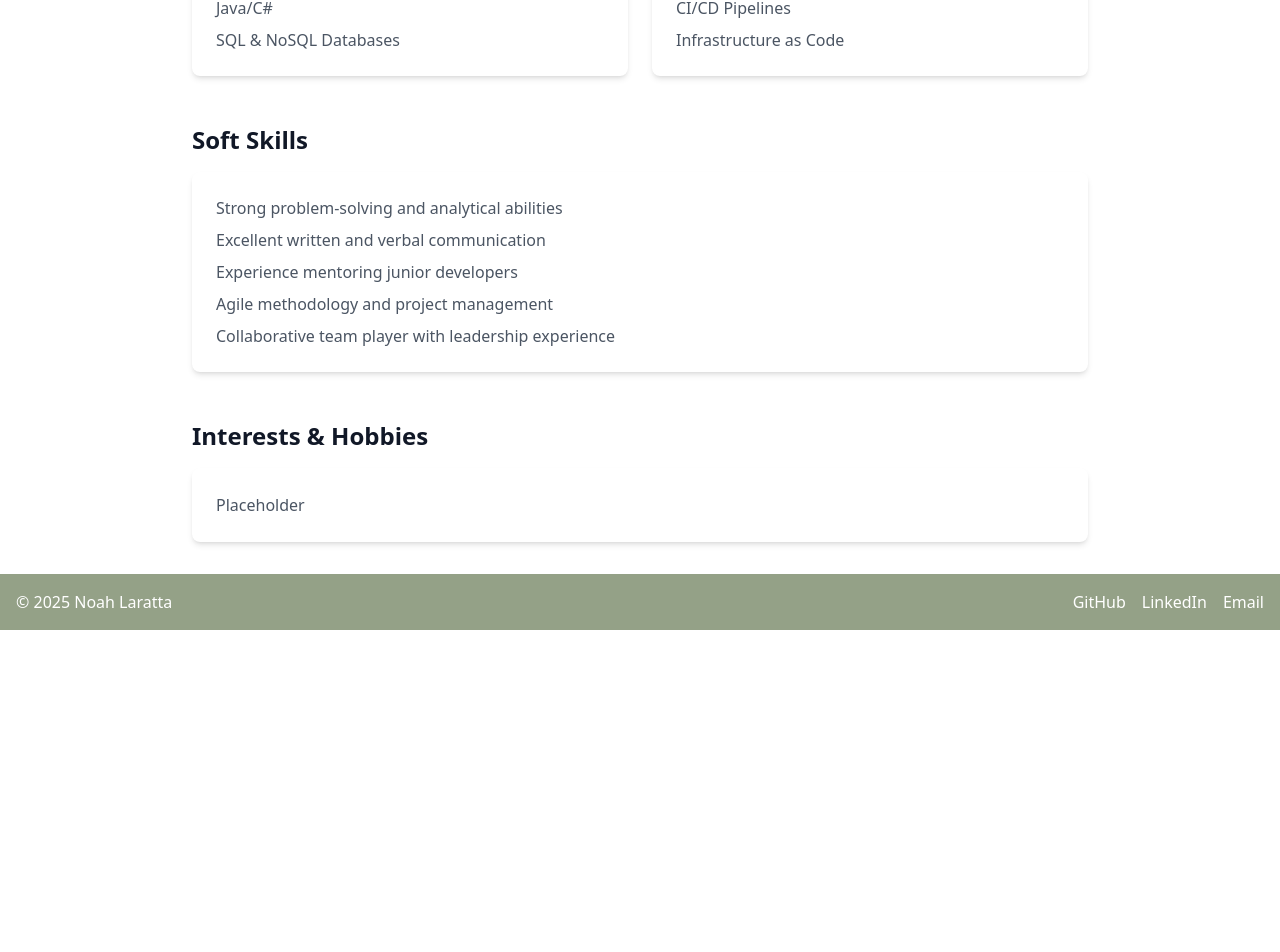
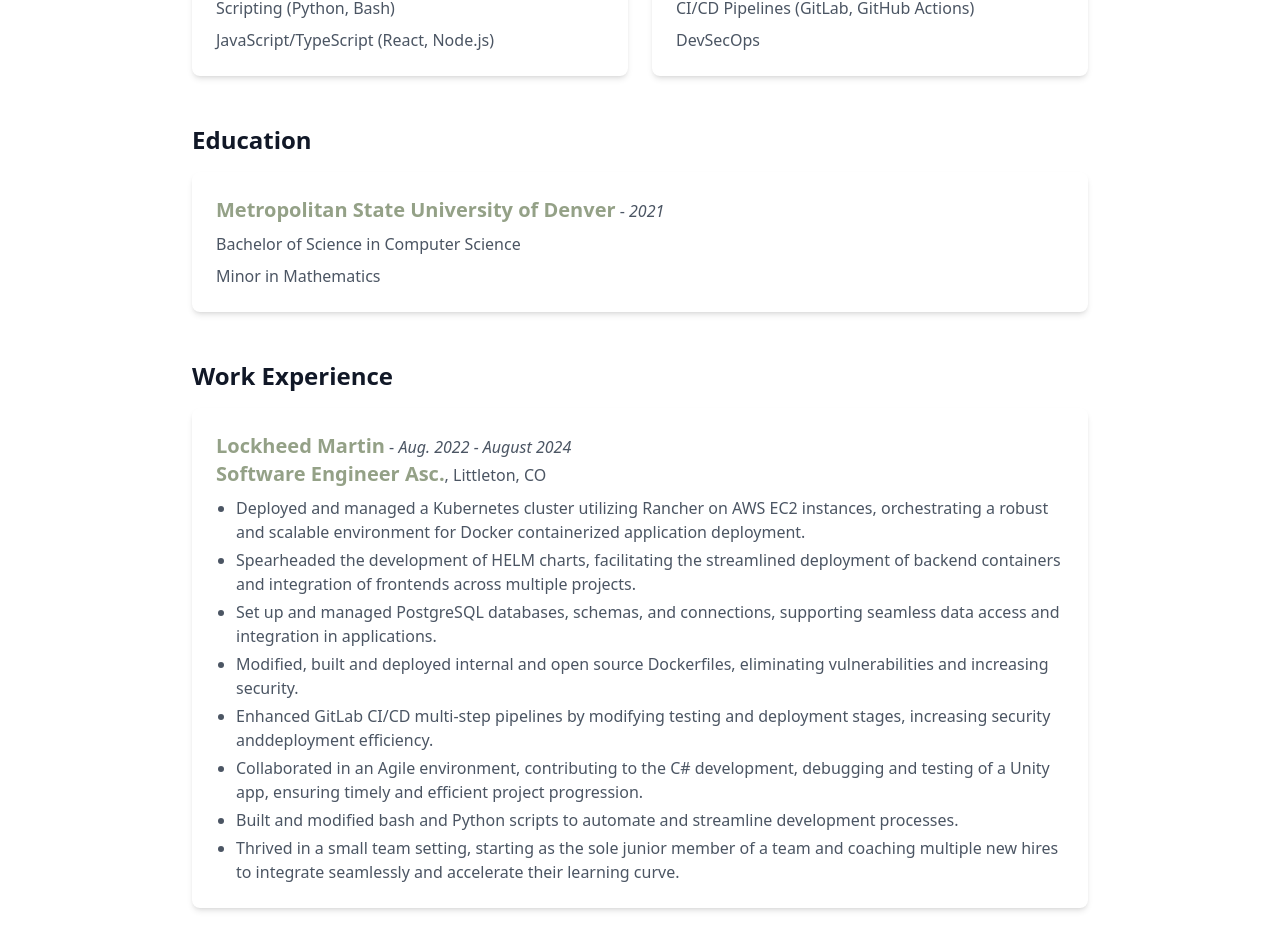
Before and after one commit to nlaratta/noahlaratta, a Next.js app: page /about in a window 1280 px wide. Shown: the part 476-1428 px from the top of the page. Before the commit the page ends 1106 px from the top, so only its background shows below. Built offline with nearby package versions, Linux system fonts and the light colour scheme.

Commit message:
Update 'about me' details

```diff
--- a/pages/about.tsx
+++ b/pages/about.tsx
@@ -42,23 +42,84 @@
             <div className="bg-white p-6 rounded-lg shadow-md">
               <h3 className="text-xl font-semibold text-sage mb-3">Languages & Frameworks</h3>
               <ul className="space-y-2 text-gray-600">
+                <li>Java/C#</li>
+                <li>SQL</li>
+                <li>Scripting (Python, Bash)</li>
                 <li>JavaScript/TypeScript (React, Node.js)</li>
-                <li>Python (Django, Flask)</li>
-                <li>Java/C#</li>
-                <li>SQL & NoSQL Databases</li>
               </ul>
             </div>
             <div className="bg-white p-6 rounded-lg shadow-md">
               <h3 className="text-xl font-semibold text-sage mb-3">Cloud & DevOps</h3>
               <ul className="space-y-2 text-gray-600">
+                <li>Docker & Kubernetes</li>
                 <li>AWS (EC2, S3, Lambda)</li>
-                <li>Docker & Kubernetes</li>
-                <li>CI/CD Pipelines</li>
-                <li>Infrastructure as Code</li>
+                <li>CI/CD Pipelines (GitLab, GitHub Actions)</li>
+                <li>DevSecOps</li>
               </ul>
             </div>
           </div>
         </motion.div>
+
+        <motion.div
+          initial="initial"
+          animate="animate"
+          variants={fadeInUp}
+          className="mb-12"
+        >
+          <h2 className="text-2xl font-bold text-gray-900 mb-4">Education</h2>
+          <div className="bg-white p-6 rounded-lg shadow-md">
+            <ul className="space-y-2 text-gray-600">
+              <strong  className="text-xl font-semibold text-sage mb-3">Metropolitan State University of Denver</strong> - <em>2021</em><br />
+              <li>Bachelor of Science in Computer Science</li>
+              <li>Minor in Mathematics</li>
+            </ul>
+          </div>
+        </motion.div>
+
+
+        <motion.div
+          initial="initial"
+          animate="animate"
+          variants={fadeInUp}
+          className="mb-12"
+        >
+          <h2 className="text-2xl font-bold text-gray-900 mb-4">Work Experience</h2>
+          <div className="bg-white p-6 rounded-lg shadow-md">
+            <ul className="space-y-2 text-gray-600">
+              <li>
+                <strong  className="text-xl font-semibold text-sage mb-3">Lockheed Martin</strong> - <em>Aug. 2022 - August 2024</em><br />
+                <strong  className="text-xl font-semibold text-sage mb-3">Software Engineer Asc.</strong>, Littleton, CO
+                <ul className="list-disc pl-5 mt-2 space-y-1">
+                  <li>
+                    Deployed and managed a Kubernetes cluster utilizing Rancher on AWS EC2 instances, orchestrating a robust and scalable environment for Docker containerized application deployment.
+                  </li>
+                  <li>
+                    Spearheaded the development of HELM charts, facilitating the streamlined deployment of backend containers and integration of frontends across multiple projects.
+                  </li>
+                  <li>
+                    Set up and managed PostgreSQL databases, schemas, and connections, supporting seamless data access and integration in applications.
+                  </li>
+                  <li>
+                    Modified, built and deployed internal and open source Dockerfiles, eliminating vulnerabilities and increasing security.
+                  </li>
+                  <li>
+                    Enhanced GitLab CI/CD multi-step pipelines by modifying testing and deployment stages, increasing security anddeployment efficiency.
+                  </li>
+                  <li>
+                    Collaborated in an Agile environment, contributing to the C# development, debugging and testing of a Unity app, ensuring timely and efficient project progression.
+                  </li>
+                  <li>
+                    Built and modified bash and Python scripts to automate and streamline development processes.
+                  </li>
+                  <li>
+                    Thrived in a small team setting, starting as the sole junior member of a team and coaching multiple new hires to integrate seamlessly and accelerate their learning curve.
+                  </li>
+                </ul>
+              </li>
+            </ul>
+          </div>
+        </motion.div>
+
 
         <motion.div
           initial="initial"
@@ -71,9 +132,8 @@
             <ul className="space-y-2 text-gray-600">
               <li>Strong problem-solving and analytical abilities</li>
               <li>Excellent written and verbal communication</li>
-              <li>Experience mentoring junior developers</li>
               <li>Agile methodology and project management</li>
-              <li>Collaborative team player with leadership experience</li>
+              <li>Collaborative team player with experience mentoring junior developers</li>
             </ul>
           </div>
         </motion.div>
@@ -86,7 +146,9 @@
           <h2 className="text-2xl font-bold text-gray-900 mb-4">Interests & Hobbies</h2>
           <div className="bg-white p-6 rounded-lg shadow-md">
             <p className="text-gray-600 leading-relaxed">
-              Placeholder
+              In my spare time, I enjoy exploring new technologies and tinkering with side projects.
+              Beyond the screen, I love spending time with my family and friends, and when summer arrives,
+              I head outdoors to hike scenic trails and tend to my garden.
             </p>
           </div>
         </motion.div>
```
